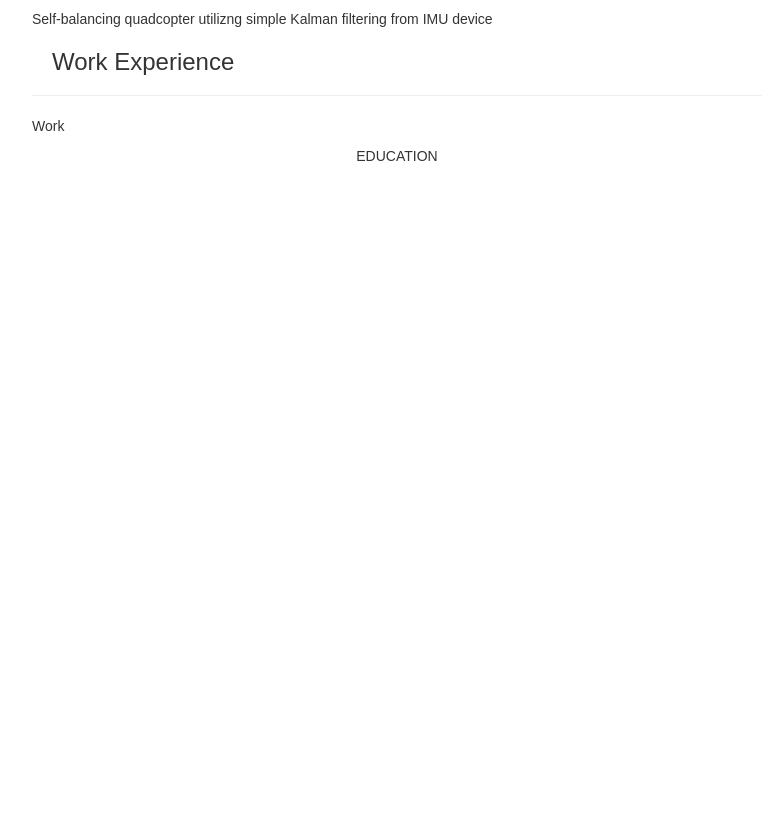
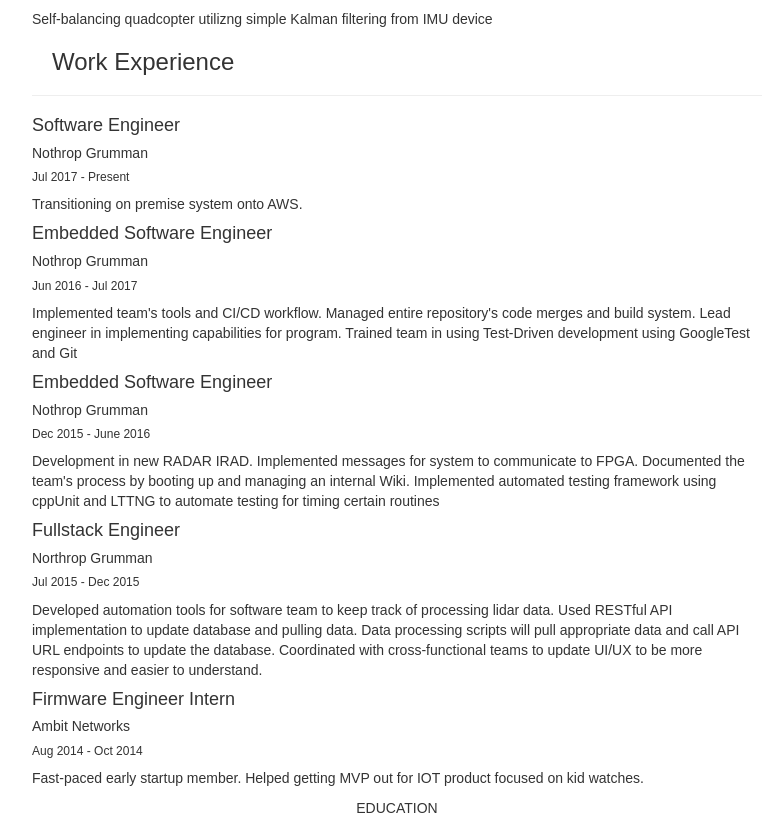
Before and after one commit to devillarosa/portfolio, a React (Create React App) app: page / in a window 1280 px wide. Shown: the part 867-1685 px from the top of the page, without its empty margins (433-1214 px from the left). Before the commit the page ends 1033 px from the top, so only its background shows below. Built offline with nearby package versions, Linux system fonts and the light colour scheme.

Commit message:
Finished work experience

```diff
--- a/src/App.js
+++ b/src/App.js
@@ -31,7 +31,7 @@
               <About props={this.state.about} />
               <Skills props={this.state.skills} />
               <Projects props={this.state.projects} />
-              <Work props={this.state.projects} />
+              <Work props={this.state.work} />
               EDUCATION
             </div>
         </div>
--- a/src/components/Projects.js
+++ b/src/components/Projects.js
@@ -13,7 +13,7 @@
 
     return (
       <div className="projects text-left">
-      <h3><i className="fa fa-sm fa-coffee"></i>Projects</h3>
+        <h3><i className="fa fa-sm fa-cog"></i>Projects</h3>
         <hr />
           <ul className="list-unstyled">
             {projectList}
--- a/src/components/Work.js
+++ b/src/components/Work.js
@@ -1,14 +1,24 @@
 import React from 'react';
 
+const Work = ({props}) => {
 
-const Work = ({props}) => {
+    const workList = props.map((work) => {
+      return(
+        <li key={work.startDate}>
+          <h4>{work.position}</h4>
+          <h5>{work.company} </h5>
+          <h6>{work.startDate} - {work.endDate}</h6>
+          <p>{work.summary}</p>
+        </li>
+      );
+    });
 
   return (
     <div className="about text-left">
       <h3><i className="fa fa-sm fa-building-o"></i>Work Experience</h3>
       <hr />
         <ul className="list-unstyled">
-        Work
+          {workList}
         </ul>
     </div>
   );
--- a/src/resume.json
+++ b/src/resume.json
@@ -30,110 +30,63 @@
     "about": "Software engineer with 3 years of experience. Has a taste in variety of software development flavors. From embedded systems, fullstack web development, tools, infrastructure, automation, and testing. Currently exploring AWS and serverless applications with automation. I would like to help current students move their systems to the cloud to manifest their ideas to the public.",
     "work": [
         {
-            "company": "Northrop Grumman",
-            "position": "Lead Front End Developer",
-            "website": "http://nrma.com.au",
-            "startDate": "2016-08-01",
-            "endDate": "",
-            "summary": "I am currently working as a lead front end developer on a small React team building Insurance applications and I am across multiple applications that have been built or are being built using our new development stack. IAG are keen to utilise the latest front end technologies and we have had great success as a team using React/Redux running on a Node Express server and using an API backend architecture to access the various IAG systems. We are striving to increase the quality of our projects with good test coverage and code reviews and improving our continuous integration practices.",
+            "company": "Nothrop Grumman",
+            "position": "Software Engineer",
+            "website": "",
+            "startDate": "Jul 2017",
+            "endDate": "Present",
+            "summary": "Transitioning on premise system onto AWS.",
             "highlights": []
         },
         {
-            "company": "Pacific Magazines",
-            "position": "Senior Front End Developer",
+            "company": "Nothrop Grumman",
+            "position": "Embedded Software Engineer",
             "website": "",
-            "startDate": "2016-03-01",
-            "endDate": "2016-08-01",
-            "summary": "During my time at Pacific Magazines I worked on a couple of large React applications using React/Redux to integrate with a .NET MVC Application.",
+            "startDate": "Jun 2016",
+            "endDate": "Jul 2017",
+            "summary": "Implemented team's tools and CI/CD workflow. Managed entire repository's code merges and build system. Lead engineer in implementing capabilities for program. Trained team in using Test-Driven development using GoogleTest and Git",
             "highlights": []
         },
         {
-            "company": "IAG",
-            "position": "UI Developer",
-            "website": "http://nrma.com.au",
-            "startDate": "2014-11-01",
-            "endDate": "2016-03-01",
-            "summary": "Working as a UI developer as part of IAG Labs developing html/css/javascript solutions to integrate with the backend systems for the online quoting applications.",
+            "company": "Nothrop Grumman",
+            "position": "Embedded Software Engineer",
+            "website": "",
+            "startDate": "Dec 2015",
+            "endDate": "June 2016",
+            "summary": "Development in new RADAR IRAD. Implemented messages for system to communicate to FPGA. Documented the team's process by booting up and managing an internal Wiki. Implemented automated testing framework using cppUnit and LTTNG to automate testing for timing certain routines",
             "highlights": []
         },
         {
-            "company": "Reactive",
-            "position": "Front End Developer",
+            "company": "Northrop Grumman",
+            "position": "Fullstack Engineer",
             "website": "",
-            "startDate": "2014-09-01",
-            "endDate": "2014-11-30",
-            "summary": "At Reactive I was responsible for working with a .NET team to deliver templates using javascript/sass/grunt and handlebars. I also had exposure to TFS for source control.",
+            "startDate": "Jul 2015",
+            "endDate": "Dec 2015",
+            "summary": "Developed automation tools for software team to keep track of processing lidar data. Used RESTful API implementation to update database and pulling data. Data processing scripts will pull appropriate data and call API URL endpoints to update the database. Coordinated with cross-functional teams to update UI/UX to be more responsive and easier to understand.",
             "highlights": []
         },
         {
-            "company": "City of Sydney Council",
-            "position": "Front End Developer",
+            "company": "Ambit Networks",
+            "position": "Firmware Engineer Intern",
             "website": "",
-            "startDate": "2014-05-01",
-            "endDate": "2014-08-31",
-            "summary": "For City of Sydney I was a Front End Developer working with Wordpress on multiple key websites such as Sydneynewyearseve.com.au. All code was developed using LESS and Bootstrap for a consistent responsive interface.",
-            "highlights": []
-        },
-        {
-            "company": "Self Employed",
-            "position": "Freelance Web Developer",
-            "website": "",
-            "startDate": "2010-03-01",
-            "endDate": "2014-05-01",
-            "summary": "As a freelance web developer I mainly concentrated on building bespoke CMS solutions for agencies using Wordpress. As a full stack developer my responsibilities included setting up hosting, domains, databases and delivering an easy to use custom Wordpress theme with Advanced Custom Fields and toward the latter end of my freelance venture, responsive layouts.",
-            "highlights": []
-        },
-        {
-            "company": "Soap Creative",
-            "position": "Senior Web Developer",
-            "website": "http://soapcreative.com",
-            "startDate": "2006-07-01",
-            "endDate": "2010-03-01",
-            "summary": "At SOAP I was required to carry out full stack duties across a broad range of projects including php/MySQL with front end technologies ranging from html/css to Flash.",
-            "highlights": []
-        },
-        {
-            "company": "M&C Saatchi",
-            "position": "Web Developer",
-            "website": "http://mcsaatchi.com.au/",
-            "startDate": "2006-05-01",
-            "endDate": "2006-08-31",
-            "summary": "Flash development with xml & amfphp for php/mysql integration.",
-            "highlights": []
-        },
-        {
-            "company": "Wunderman/GPY&R",
-            "position": "Web Developer",
-            "website": "http://www.gpyr.com.au/",
-            "startDate": "2005-07-01",
-            "endDate": "2006-05-01",
-            "summary": "Flash developer using xml & amfphp, html/css with php/mysql backend integration and CMS development.",
-            "highlights": []
-        },
-        {
-            "company": "Federal Publishing Company",
-            "position": "Web Developer",
-            "website": "",
-            "startDate": "2004-07-01",
-            "endDate": "2005-03-31",
-            "summary": "Lead web developer on homehound.com.au, html/css/javascript development with php & SQL server integration.",
+            "startDate": "Aug 2014",
+            "endDate": "Oct 2014",
+            "summary": "Fast-paced early startup member. Helped getting MVP out for IOT product focused on kid watches.",
             "highlights": []
         }
     ],
     "volunteer": [],
     "education": [
         {
-            "institution": "Birmingham Conservatoire",
-            "area": "Music",
-            "studyType": "Bachelor (hons)",
-            "startDate": "1994-08-01",
-            "endDate": "1998-07-01",
-            "gpa": "",
-            "courses": []
+            "institution": "San Jose State University",
+            "area": "Computer Engineering",
+            "studyType": "Bachelor",
+            "startDate": "Aug 2010",
+            "endDate": "May 2015",
+            "gpa": "3.63",
+            "highlights": "Cum Laude"
         }
     ],
-    "awards": [],
-    "publications": [],
     "skills": [
         {
             "Category": "Programming Languages",
```
Lines whose indentation alone changed are shown as unchanged.
